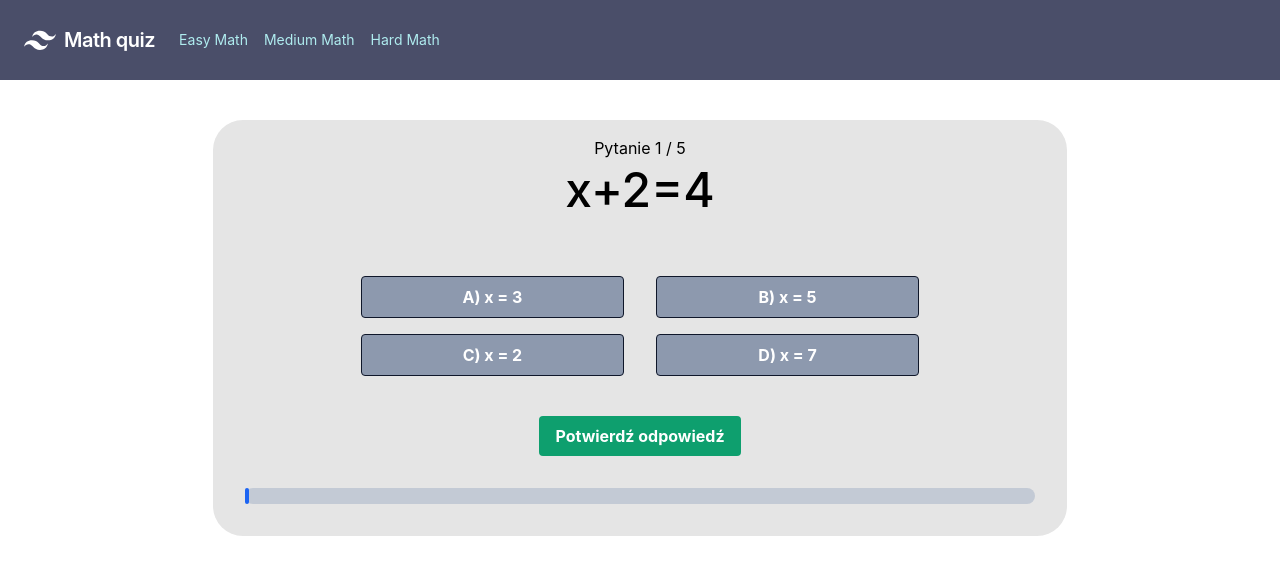
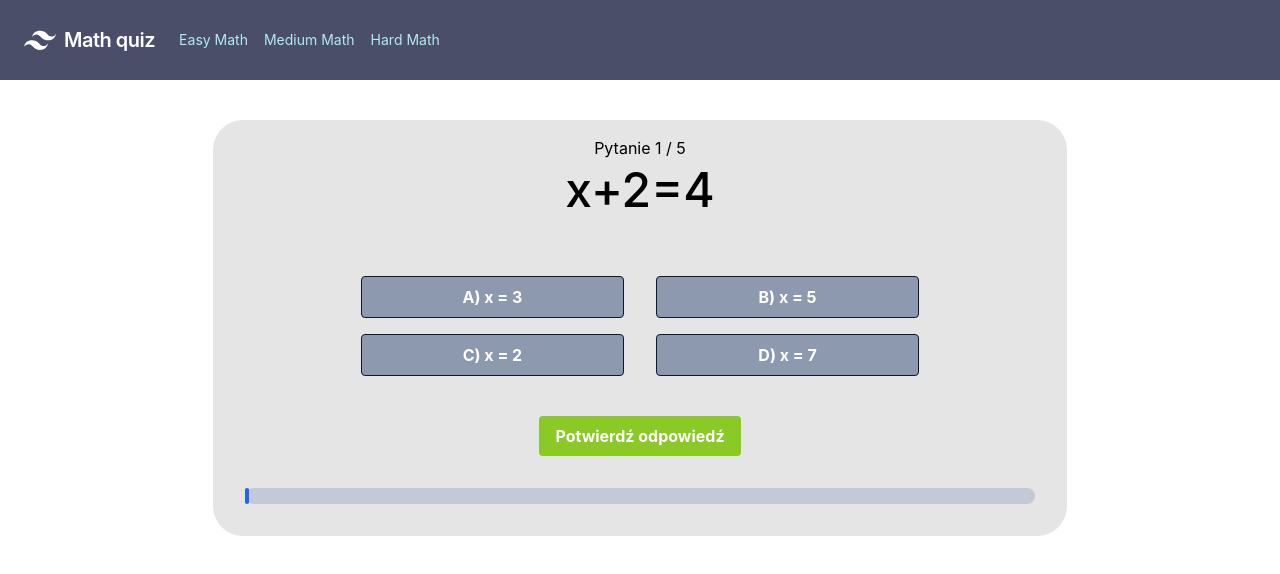
Before and after one commit to jakubprach/quizapp, a React (Create React App) app: page / in a window 1280 px wide. Shown: the top 574 px of the page. Built offline with nearby package versions, Linux system fonts and the light colour scheme.

Commit message:
button_css_color

```diff
--- a/src/components/QuestionBox/QuestionBox.jsx
+++ b/src/components/QuestionBox/QuestionBox.jsx
@@ -106,7 +106,7 @@ export default function QuestionBox(props) {
                   </button>
                   <div className="submit">
                     <button
-                      className=" mt-10 bg-green-500 hover:bg-green-700 text-white font-bold py-2 px-4 rounded"
+                      className=" mt-10 bg-[#8ac926] hover:bg-green-700 text-white font-bold py-2 px-4 rounded"
                       onClick={checkAnswer}
                     >
                       Potwierdź odpowiedź
```
